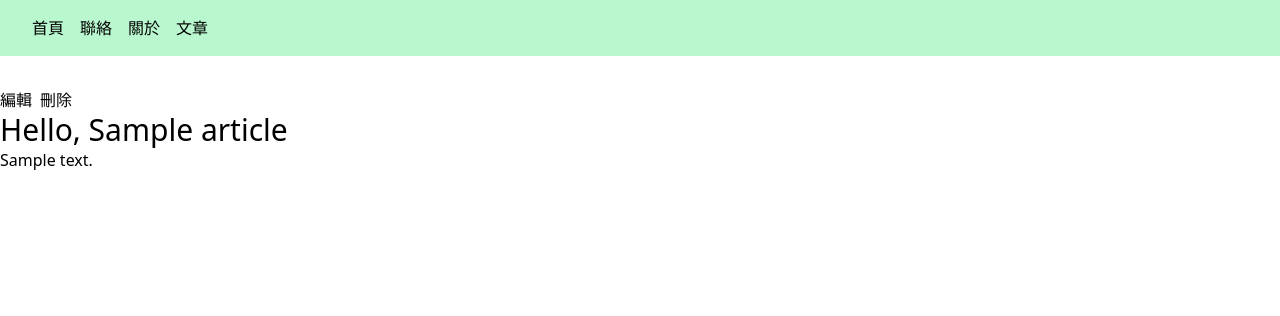
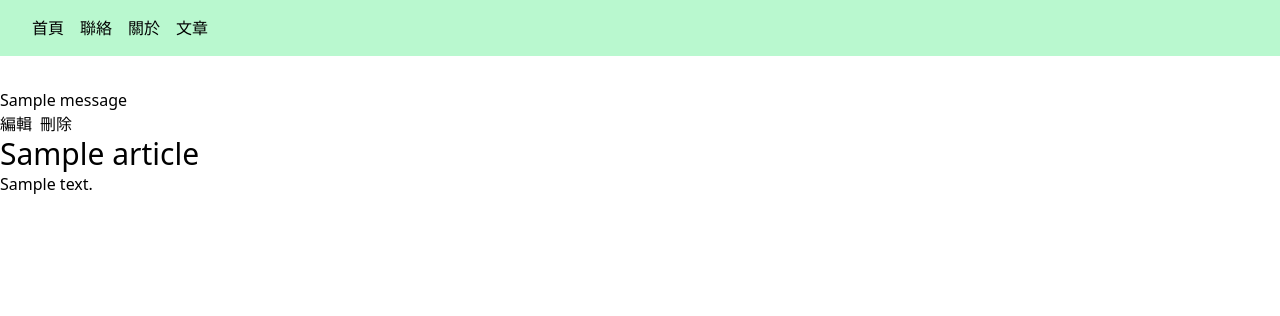
Before and after one commit to marcpikachu/wretch0731, a Django app: page /articles/1 in a window 1280 px wide. Shown: the top 316 px of the page. Run offline with Django 5.2, Linux system fonts and the light colour scheme; tables that the repository leaves empty hold one stand-in row (values such as "Sample post"); one stand-in notice (Sample message) is shown; some libraries are stand-ins or nearby versions.

Commit message:
feat:完成提示

```diff
--- a/articles/templates/articles/detail.html
+++ b/articles/templates/articles/detail.html
@@ -10,7 +10,7 @@
   </form>
 </div>
 
-<h1 class="text-3xl">Hello, {{ article.title }}</h1>
+<h1 class="text-3xl">{{ article.title }}</h1>
 <article>
   {{ article.content|linebreaks }}
 </article>
--- a/articles/templates/articles/index.html
+++ b/articles/templates/articles/index.html
@@ -1,6 +1,7 @@
 {% extends "layouts/default.html" %}
 
 {% block content %}
+
 <h1 class="text-3xl">文章列表</h1>
 <a class="btn btn-success" href="{% url 'articles:new' %}">新增文章</a>
 <hr />
--- a/articles/views.py
+++ b/articles/views.py
@@ -1,37 +1,45 @@
 from django.shortcuts import render, redirect, get_object_or_404
+from django.contrib import messages
 from .models import Article
+
 
 def index(request):
     if request.POST:
-        title = request.POST['title']
-        content = request.POST['content']
+        title = request.POST["title"]
+        content = request.POST["content"]
         Article.objects.create(title=title, content=content)
+
+        messages.success(request, "新增成功")
         return redirect("articles:index")
     else:
         articles = Article.objects.order_by("-id")
-        return render(request,
-                      "articles/index.html",
-                      {"articles": articles})
+        return render(request, "articles/index.html", {"articles": articles})
+
 
 def new(request):
     return render(request, "articles/new.html")
 
+
 def detail(request, id):
     article = get_object_or_404(Article, pk=id)
+
     if request.POST:
         if request.POST["_method"] == "patch":
             article.title = request.POST["title"]
             article.content = request.POST["content"]
             article.save()
+
+            messages.success(request, "更新成功")
             return redirect("articles:detail", article.id)
 
         if request.POST["_method"] == "delete":
             article.delete()
+
+            messages.warning(request, "刪除成功")
             return redirect("articles:index")
+    else:
+        return render(request, "articles/detail.html", {"article": article})
 
-    else:
-
-        return render(request, "articles/detail.html", {"article": article})
 
 def edit(request, id):
     article = get_object_or_404(Article, pk=id)
--- a/templates/layouts/default.html
+++ b/templates/layouts/default.html
@@ -18,7 +18,15 @@
   </nav>
 
   <main class="container mx-auto py-8">
-  {% block content %}{% endblock %}
+    {% if messages %}
+      {% for m in messages %}
+        <div role="alert" class="alert alert-{{ m.tags }}">
+          <span>{{ m }}</span>
+        </div>
+      {% endfor %}
+    {% endif %}
+
+    {% block content %}{% endblock %}
   </main>
 
 </body>
```
